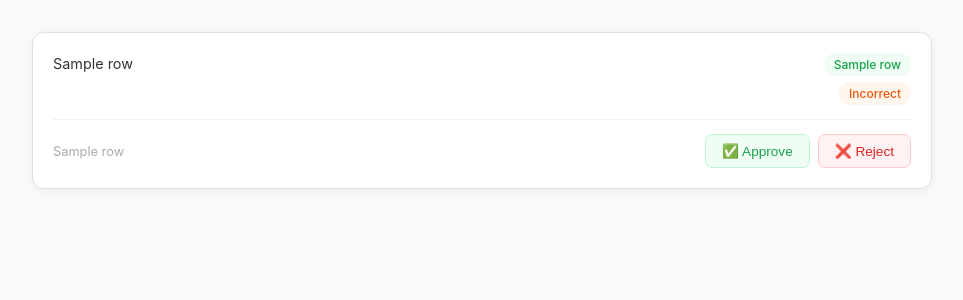
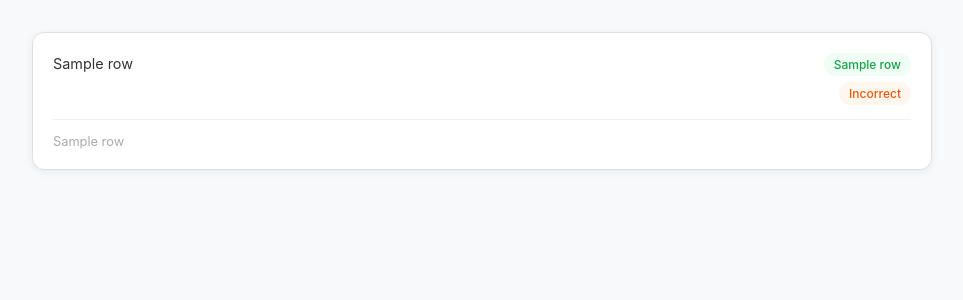
Before and after one commit to femnixx/phishing-email-detector, a Flask app: template templates/admin.html in a window 1280 px wide. Shown: the part 86-386 px from the top of the page, without its empty margins (158-1121 px from the left). Run offline with Flask 3, Linux system fonts and the light colour scheme; the template is opened without the code that fills it: most values are stand-ins (such as "Sample title", 1, 10 or a date in 2020); parts of the project's set-up code (start-up, migrations or seed data) failed here and were passed over.

Commit message:
fix: remove unecessary lines for now

```diff
--- a/templates/admin.html
+++ b/templates/admin.html
@@ -168,8 +168,8 @@
             <div class="card-footer">
                 <span class="timestamp">{{ row[4] }}</span>
                 <div class="action-buttons" id="actions-{{ row[0] }}">
-                    <button class="btn-approve" onclick="decide({{ row[0] }}, 'approve')">✅ Approve</button>
-                    <button class="btn-reject" onclick="decide({{ row[0] }}, 'reject')">❌ Reject</button>
+                    <!-- <button class="btn-approve" onclick="decide({{ row[0] }}, 'approve')">✅ Approve</button> -->
+                    <!-- <button class="btn-reject" onclick="decide({{ row[0] }}, 'reject')">❌ Reject</button> -->
                 </div>
             </div>
         </div>
```
